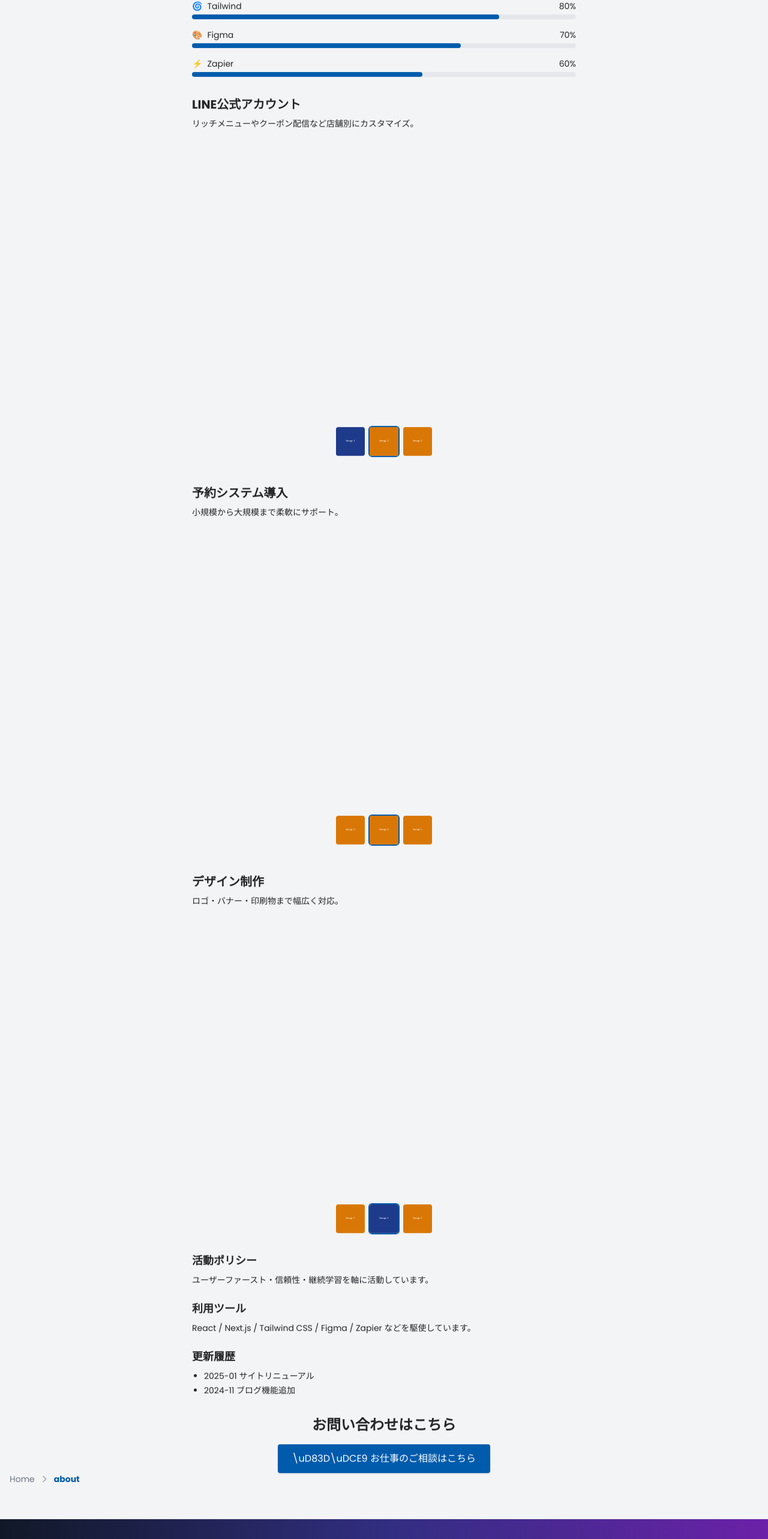
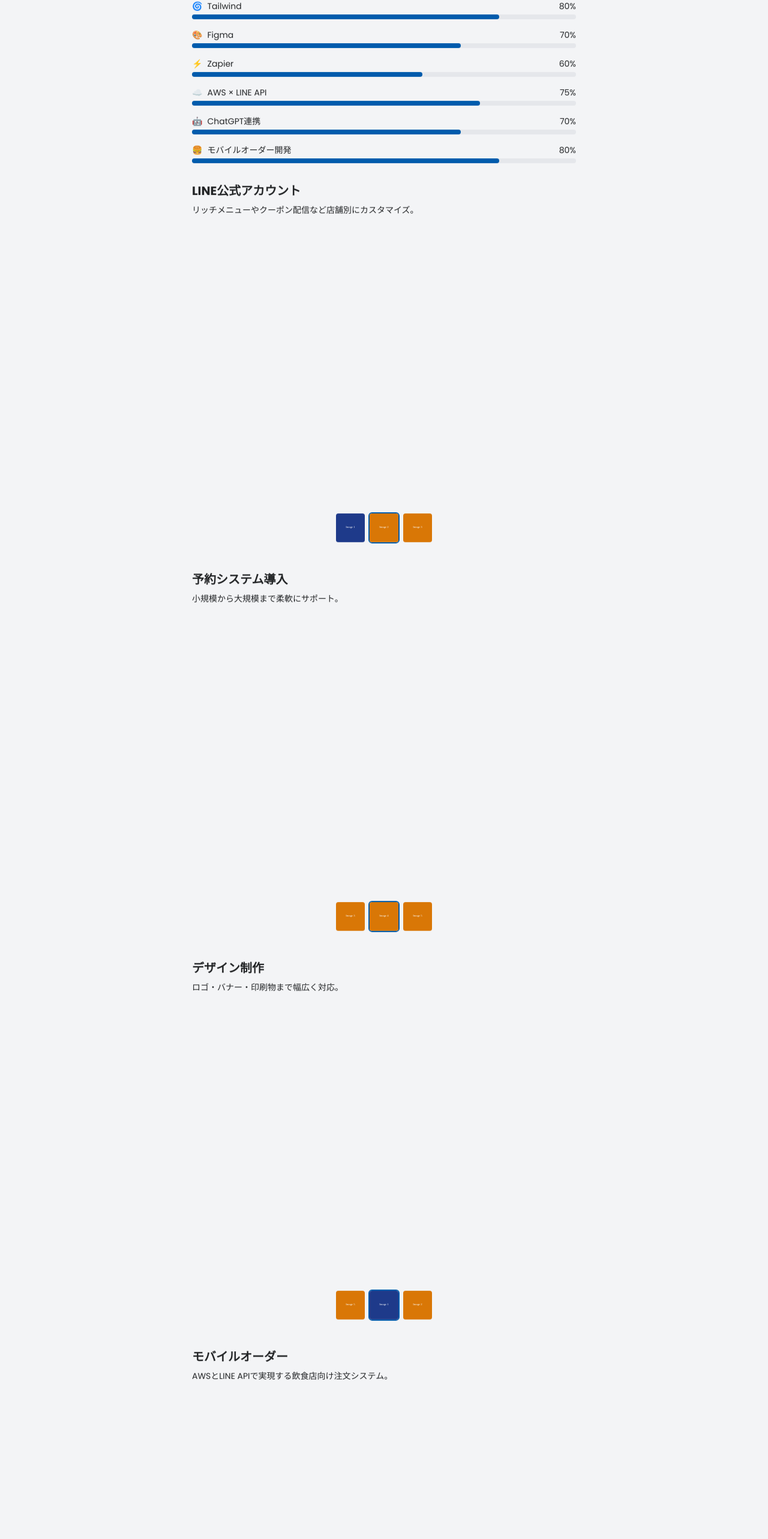
Before and after one commit to maruyamamasaya/Portfolio, a Next.js app: page /about in a window 1280 px wide. Shown: the part 895-3461 px from the top of the page at 60% size. Built offline with nearby package versions, Linux system fonts and the light colour scheme.

Commit message:
Add LINE and ChatGPT skills

```diff
--- a/src/app/components/ProfileCategories.tsx
+++ b/src/app/components/ProfileCategories.tsx
@@ -34,6 +34,15 @@ const categories: Category[] = [
       { src: '/images/img2.svg', caption: '名刺・チラシ制作' },
     ],
   },
+  {
+    title: 'モバイルオーダー',
+    desc: 'AWSとLINE APIで実現する飲食店向け注文システム。',
+    slides: [
+      { src: '/images/img1.svg', caption: 'ChatGPT連携注文受付' },
+      { src: '/images/img4.svg', caption: 'キッチン管理画面' },
+      { src: '/images/img2.svg', caption: 'データ分析にも対応' },
+    ],
+  },
 ];
 
 export default function ProfileCategories() {
--- a/src/app/components/SkillBars.tsx
+++ b/src/app/components/SkillBars.tsx
@@ -7,6 +7,9 @@ export default function SkillBars() {
     { name: 'Tailwind', icon: '🌀', level: 80 },
     { name: 'Figma', icon: '🎨', level: 70 },
     { name: 'Zapier', icon: '⚡', level: 60 },
+    { name: 'AWS × LINE API', icon: '☁️', level: 75 },
+    { name: 'ChatGPT連携', icon: '🤖', level: 70 },
+    { name: 'モバイルオーダー開発', icon: '🍔', level: 80 },
   ];
   return (
     <section className="mb-8">
```
Also changed, not shown: 1 other file (tests, documents, lock files or other folders).
